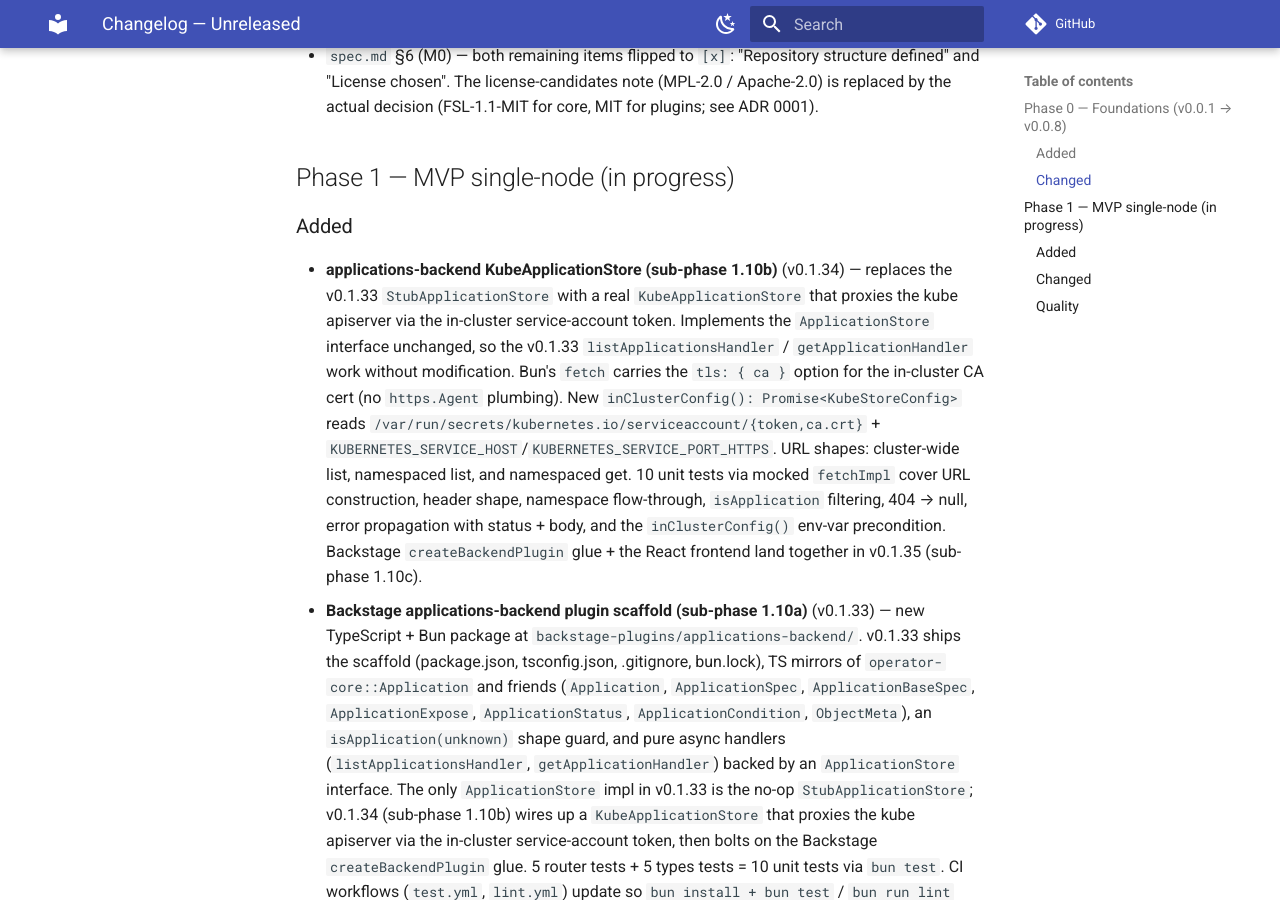
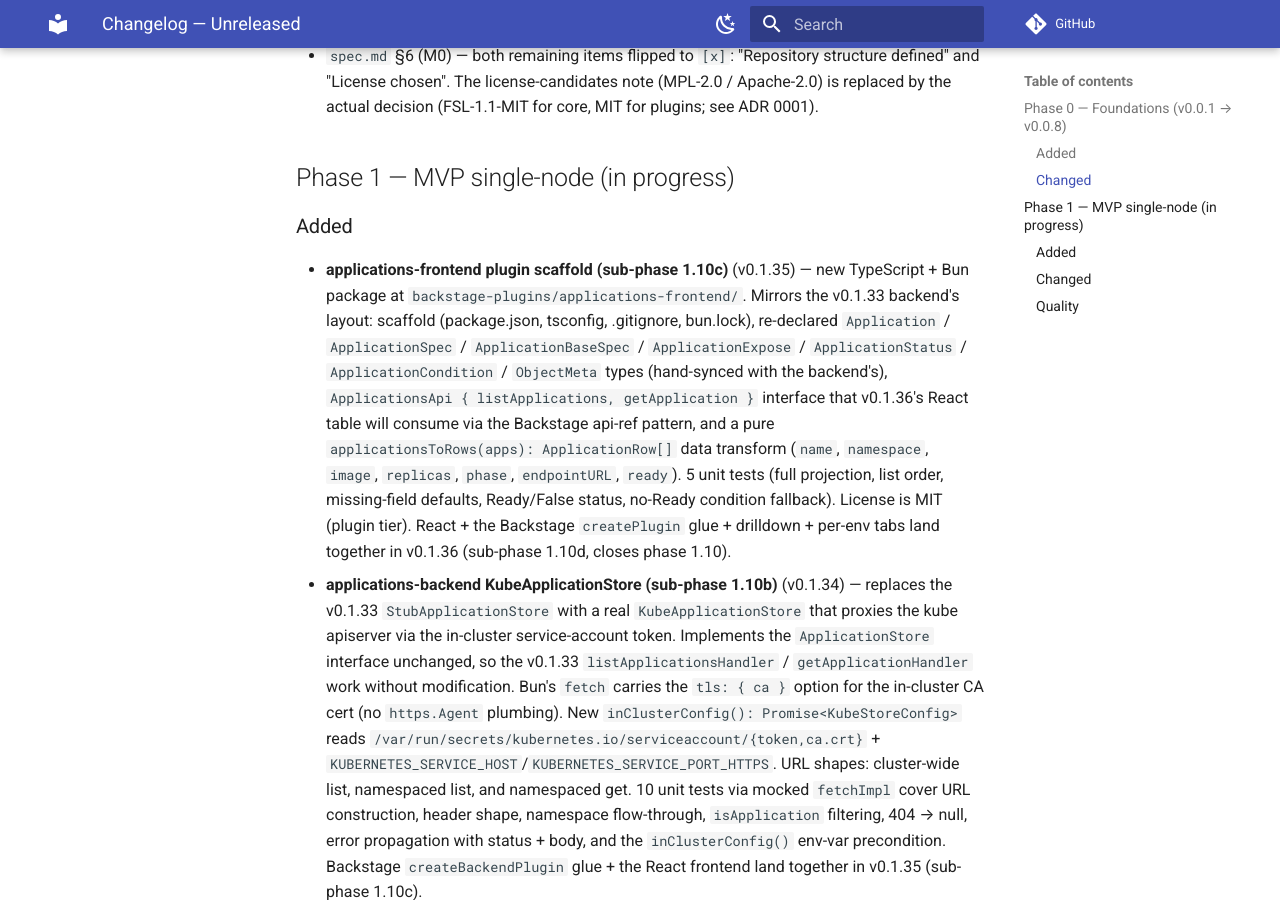
Before and after one commit to AppRafter/apprafter, an MkDocs documentation site: the page built from docs/changelog/UNRELEASED.md, in a window 1280 px wide and 900 px high, scrolled down 1308 px. Built offline with MkDocs 1.6.1 and Material for MkDocs 9.7.7, drawn with Linux system fonts in a browser that asks for light colours; comment, search, counter and statistics services are not loaded.

Commit message:
docs: log applications-frontend scaffold (sub-phase 1.10c) for v0.1.35

```diff
--- a/docs/changelog/UNRELEASED.md
+++ b/docs/changelog/UNRELEASED.md
@@ -61,6 +61,23 @@ the `0.0.x` series; semver starts at 1.0.
 
 ### Added
 
+- **applications-frontend plugin scaffold (sub-phase 1.10c)**
+  (v0.1.35) — new TypeScript + Bun package at
+  `backstage-plugins/applications-frontend/`. Mirrors the v0.1.33
+  backend's layout: scaffold (package.json, tsconfig, .gitignore,
+  bun.lock), re-declared `Application` / `ApplicationSpec` /
+  `ApplicationBaseSpec` / `ApplicationExpose` /
+  `ApplicationStatus` / `ApplicationCondition` / `ObjectMeta`
+  types (hand-synced with the backend's), `ApplicationsApi
+  { listApplications, getApplication }` interface that v0.1.36's
+  React table will consume via the Backstage api-ref pattern, and
+  a pure `applicationsToRows(apps): ApplicationRow[]` data
+  transform (`name`, `namespace`, `image`, `replicas`, `phase`,
+  `endpointURL`, `ready`). 5 unit tests (full projection, list
+  order, missing-field defaults, Ready/False status, no-Ready
+  condition fallback). License is MIT (plugin tier). React + the
+  Backstage `createPlugin` glue + drilldown + per-env tabs land
+  together in v0.1.36 (sub-phase 1.10d, closes phase 1.10).
 - **applications-backend KubeApplicationStore (sub-phase 1.10b)**
   (v0.1.34) — replaces the v0.1.33 `StubApplicationStore` with a
   real `KubeApplicationStore` that proxies the kube apiserver via
```
Also changed, not shown: plan.md (+2 -1 lines).
